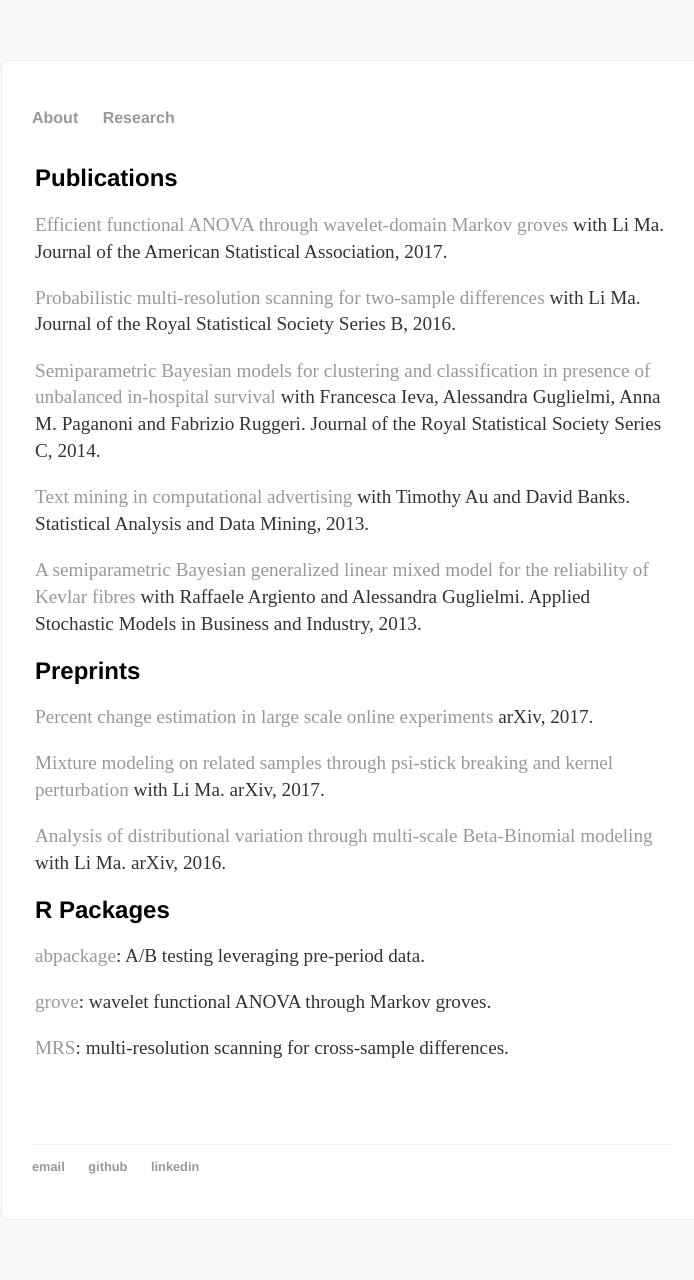
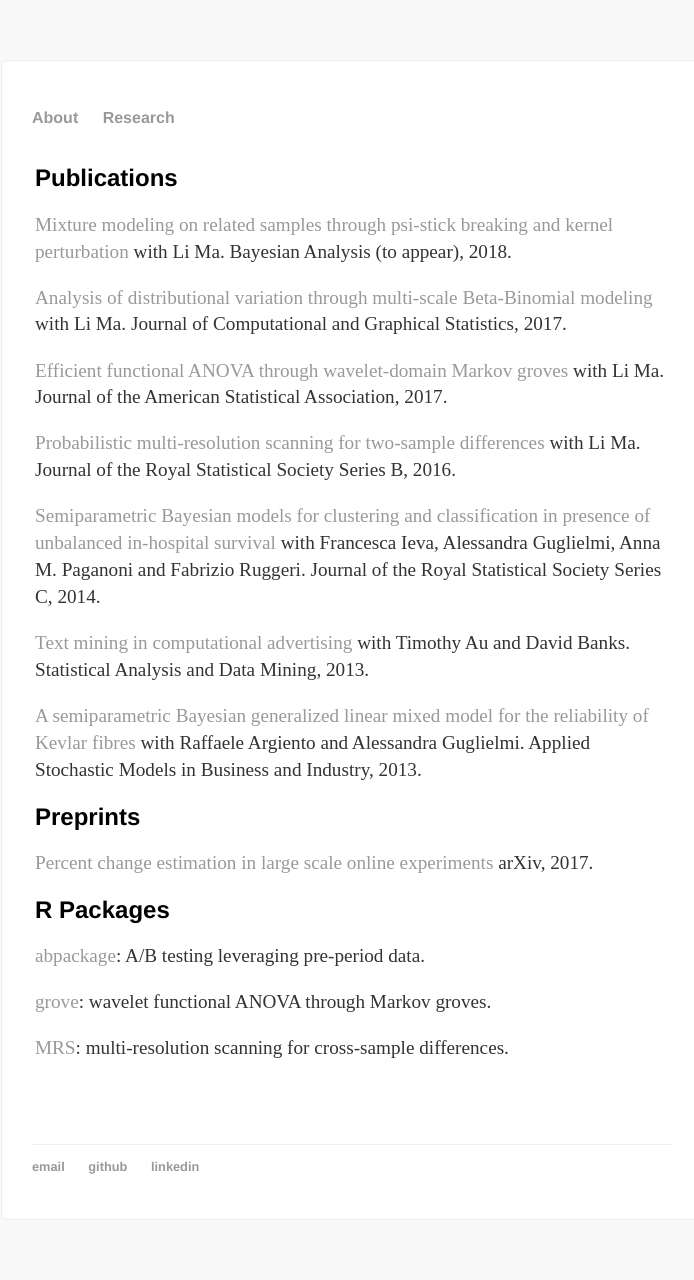
Before and after one commit to jacsor/jacsor.github.io, a Jekyll site: the page built from research/index.html, in a window 1280 px wide. Shown: the whole page, without its empty margins (288-982 px from the left). Built offline with Jekyll 4.4.1, drawn with Linux system fonts in a browser that asks for light colours.

Commit message:
Update papers

```diff
--- a/research/index.html
+++ b/research/index.html
@@ -8,6 +8,8 @@ title: Research
 	<tr>
 	<td width="100%">
 	<h1>Publications</h1>
+	<p> <a href="https://arxiv.org/abs/1704.04839" target="_blank"> Mixture modeling on related samples through psi-stick breaking and kernel perturbation </a> with Li Ma. Bayesian Analysis (to appear), 2018.</p>
+	<p> <a href="https://doi.org/10.1080/10618600.2017.1402774" target="_blank"> Analysis of distributional variation through multi-scale Beta-Binomial modeling </a> with Li Ma. Journal of Computational and Graphical Statistics, 2017.</p>
 	<p> <a href="http://amstat.tandfonline.com/doi/abs/10.1080/01621459.2017.1286241" target="_blank"> Efficient functional ANOVA through wavelet-domain Markov groves </a> with Li Ma. Journal of the American Statistical Association, 2017.</p>
 	<p> <a href="http://onlinelibrary.wiley.com/doi/10.1111/rssb.12180/full" target="_blank"> Probabilistic multi-resolution scanning for two-sample differences </a> with Li Ma. Journal of the Royal Statistical Society Series B, 2016.</p>
 	<p> <a href="http://onlinelibrary.wiley.com/doi/10.1111/rssc.12021/full" target="_blank"> Semiparametric Bayesian models for clustering and classification in presence of unbalanced in-hospital survival  </a> with Francesca Ieva, Alessandra Guglielmi, Anna M. Paganoni and Fabrizio Ruggeri.
@@ -16,8 +18,6 @@ Journal of the Royal Statistical Society Series C, 2014.</p>
 	<p> <a href="http://onlinelibrary.wiley.com/doi/10.1002/asmb.1936/full" target="_blank"> A semiparametric Bayesian generalized linear mixed model for the reliability of Kevlar fibres </a> with Raffaele Argiento and Alessandra Guglielmi. Applied Stochastic Models in Business and Industry, 2013.</p>
         <h1>Preprints</h1>
 	<p> <a href="https://arxiv.org/abs/1711.00562" target="_blank"> Percent change estimation in large scale online experiments </a> arXiv, 2017.</p>
-	<p> <a href="https://arxiv.org/abs/1704.04839" target="_blank"> Mixture modeling on related samples through psi-stick breaking and kernel perturbation </a> with Li Ma. arXiv, 2017.</p>
-	<p> <a href="http://arxiv.org/abs/1604.01443" target="_blank"> Analysis of distributional variation through multi-scale Beta-Binomial modeling </a> with Li Ma. arXiv, 2016.</p>
 	<h1>R Packages</h1>
         <p> <a href="https://google.github.io/abpackage/" target="_blank"> abpackage</a>: A/B testing leveraging pre-period data.</p>
         <p> <a href="https://cran.r-project.org/web/packages/grove/index.html" target="_blank"> grove</a>: wavelet functional ANOVA through Markov groves.</p>
```
